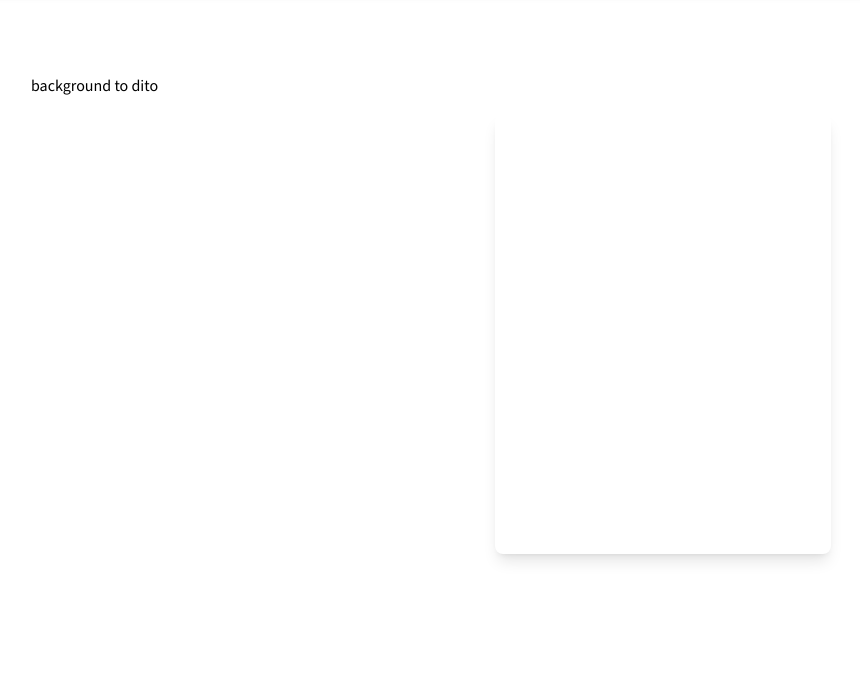
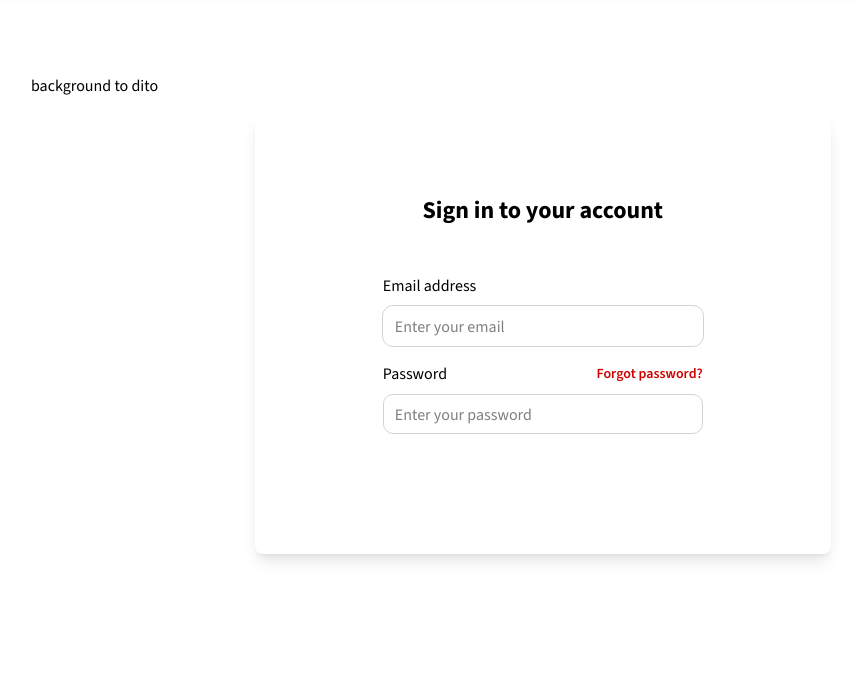
Before and after one commit to baseone-spec/base101, a PHP site: page /signin.php in a window 1280 px wide. Shown: the part 154-828 px from the top of the page, without its empty margins (209-1069 px from the left). Run offline with PHP 8.4, Linux system fonts and the light colour scheme.

Commit message:
initial commit

```diff
--- a/header.php
+++ b/header.php
@@ -40,7 +40,7 @@
               <li><a href="./services.php">Shop</a></li>
               <!-- <li><a href="">FAQS</a></li> -->
               <li><a href="./contact.php">Contact</a></li>
-              <button class="border shadow-md text-white"><a href=" ./contact.php">Sign
+              <button class="border shadow-md text-white"><a href="./signin.php">Sign
                       in</a></button>
 
           </ul>
--- a/signin.php
+++ b/signin.php
@@ -19,9 +19,43 @@ include('header.php');
     <div class="container h-85vh w-full align-items-center  p-20">
         <div class="grid grid-flow-col grid-rows-1 px-40 h-full">
             <div class="">background to dito</div>
+
+
             <div class="flex justify-center align-content place-items-center ">
-                <div class="card bg-white rounded-lg  shadow-lg w-100 h-55vh">
+                <div class="card bg-white rounded-lg  shadow-lg w-100 h-55vh p-20 ">
+                    <h2 class="text-center text-2xl font-bold">Sign in to your account</h2>
 
+                    <div
+                        class="mt-12 sm:mx-auto sm:w-full sm:max-w-sm justify-center align-content place-items-center  ">
+                        <form class="space-y-6" action="#" method="POST">
+                            <div class="">
+                                <label for="email" class="block text-base font-sm">Email address</label>
+                                <div class="mt-2 w-80">
+                                    <input type="email" name="email" id="email" autocomplete="email" required
+                                        placeholder="Enter your email"
+                                        class="block w-full rounded bg-white px-3 py-1.5 text-base sm:text-sm placeholder-black outline-1 outline-gray-300 focus:outline-2 focus:-outline-offset-2 " />
+
+                                </div>
+                            </div>
+
+                            <div>
+                                <div class="mt-4 w-80">
+                                    <div class="flex items-center justify-between ">
+                                        <label for="password"
+                                            class="block text-base font-sm  text-gray-900">Password</label>
+                                        <div class="text-sm">
+                                            <a href="#" class="font-semibold text-[#D00000]">Forgot
+                                                password?</a>
+                                        </div>
+                                    </div>
+                                    <div class="mt-2 w-80">
+                                        <input type="password" name="password" id="password"
+                                            autocomplete="current-password" required placeholder="Enter your password"
+                                            class="block w-full rounded bg-white px-3 py-1.5 text-base sm:text-sm placeholder-black outline-1 -outline-offset-1 outline-gray-300 focus:outline-2 focus:-outline-offset-2 " />
+                                    </div>
+                                </div>
+                        </form>
+                    </div>
                 </div>
             </div>
         </div>
--- a/src/styles/output.css
+++ b/src/styles/output.css
@@ -929,6 +929,29 @@
     }
   }
 
+  .sm:mx-auto {
+    @media (max-width: 640px) {
+      margin-inline: auto;
+    }
+  }
+
+  .sm:full {
+    @media (max-width: 640px) {
+      width: 100%;
+    }
+  }
+
+  .sm:max-w-sm {
+
+    @media (max-width: 640px) {
+      max-width: 640px;
+    }
+  }
+
+  .space-y-6 {
+    margin-block-end: calc(var(--spacing) * 6);
+  }
+
   .md\:grid-cols-2 {
 
     @media (max-width: 768px) {
@@ -993,6 +1016,10 @@
     padding-inline: calc(var(--spacing) * 8);
   }
 
+  .px-3 {
+    padding-inline: calc(var(--spacing) * 3);
+  }
+
   .px-20 {
     padding-inline: calc(var(--spacing) * 20);
   }
@@ -1015,6 +1042,10 @@
 
   .px-55 {
     padding-inline: calc(var(--spacing) * 55);
+  }
+
+  .py-1_5 {
+    padding-block: calc(var(--spacing) * 1.5);
   }
 
   .py-2 {
@@ -1235,6 +1266,7 @@
     border-radius: 0.5rem;
   }
 
+
   .duration-300 {
     transition-duration: 300ms;
   }
@@ -1428,9 +1460,37 @@
     box-shadow: var(--tw-inset-shadow), var(--tw-inset-ring-shadow), var(--tw-ring-offset-shadow), var(--tw-ring-shadow), var(--tw-shadow);
   }
 
-  .outline {
+
+
+  .outline-1 {
     outline-style: var(--tw-outline-style);
     outline-width: 1px;
+  }
+
+  .-outline-offset-1 {
+    outline-offset: -1px;
+  }
+
+  .outline-gray-300 {
+    outline-color: #D1D5DB;
+  }
+
+  .placeholder-black {
+    color: #000;
+  }
+
+  .focus:outline-2 {
+    outline-style: var(--tw-outline-style);
+    outline-width: 2px;
+  }
+
+
+  .focus:-outline-offset-2 {
+    outline-offset: -2px;
+  }
+
+  .outline-gray-300 {
+    outline-color: #D1D5DB;
   }
 
 }
@@ -1659,4 +1719,12 @@
     color: var(--color-white);
     border: 0;
   }
-}
+
+  .rounded {
+    border-radius: 10px;
+    outline-style: var(--tw-outline-style);
+    outline-width: 1px;
+    height: 40px;
+    color: #9CA3AF;
+  }
+}
```
